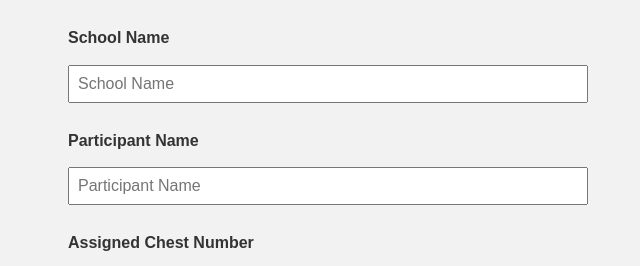
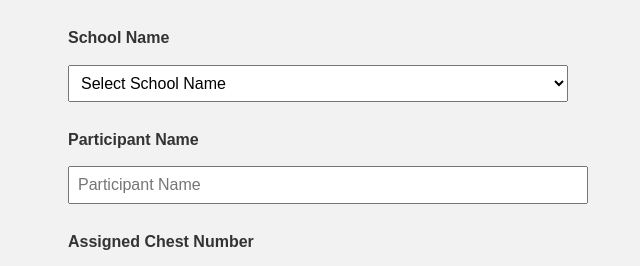
Before and after one commit to Kausthubhgiri/cds-sports-registration, a website: page public/index.html in a window 1280 px wide. Shown: the part 494-760 px from the top of the page, without its empty margins (322-962 px from the left). Drawn offline with Linux system fonts and the light colour scheme.

Commit message:
Add files via upload

```diff
--- a/public/index.html
+++ b/public/index.html
@@ -73,7 +73,11 @@
 
   <form id="regForm" enctype="multipart/form-data">
     <label for="school">School Name</label>
-    <input type="text" id="school" name="school" placeholder="School Name" required>
+<select id="school" name="school" required>
+  <option value="" disabled selected>Select School Name</option>
+  <option>VISHWABHARATHY PUBLIC SCHOOL</option>
+  <option>Dr GR PUBLIC SCHOOL</option>
+</select>
 
     <label for="name">Participant Name</label>
     <input type="text" id="name" name="name" placeholder="Participant Name" required>
```
